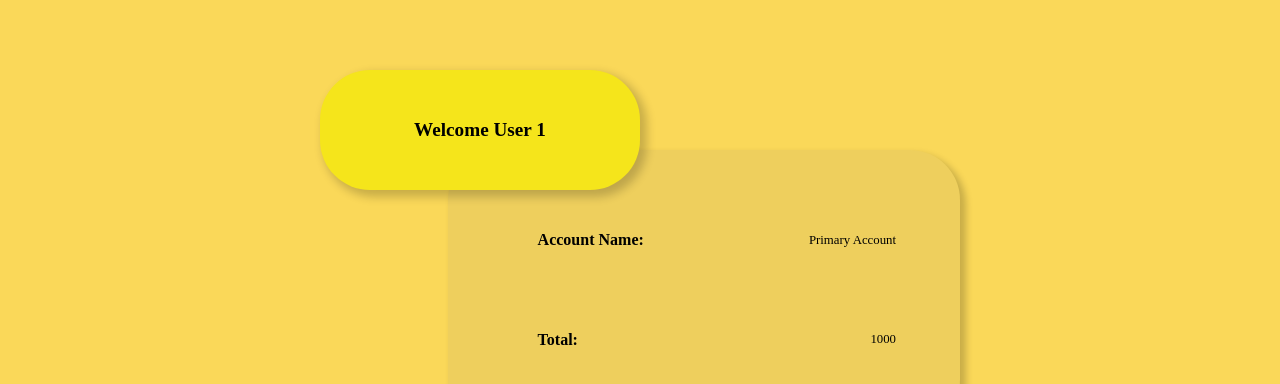
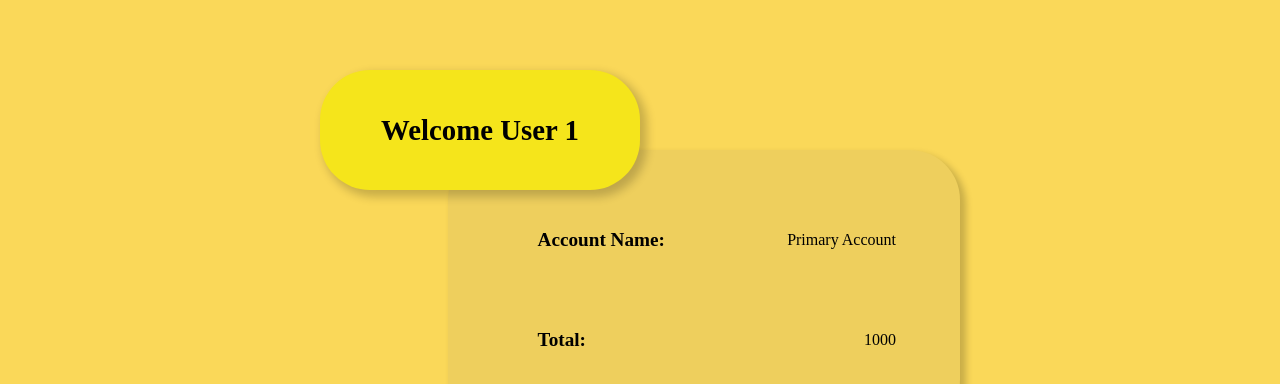
Before and after one commit to pcon92/banking-application, a React (Create React App) app: page /home-page in a window 1280 px wide. Shown: the part 130-514 px from the top of the page. Built offline with nearby package versions, Linux system fonts and the light colour scheme.

Commit message:
added XL font size for headings and fixed default checked bug

```diff
--- a/src/App.js
+++ b/src/App.js
@@ -30,7 +30,7 @@ function App() {
     ]);
 
     const [theme, setTheme] = useState(['yellow0', 'yellow1', 'yellow2']);
-    const [fontSize, setFontSize] = useState(['0.8rem', '1.0rem', '1.2rem']);
+    const [fontSize, setFontSize] = useState(['0.8rem', '1.0rem', '1.2rem', '1.8rem']);
 
 
     return (
--- a/src/components/home.js
+++ b/src/components/home.js
@@ -15,6 +15,7 @@ const Home = ({fontSize, theme, accounts}) => {
     // font sizes used in this component
     const fontSizeMed = {fontSize: `${fontSize[1]}`};
     const fontSizeLge = {fontSize: `${fontSize[2]}`};
+    const fontSizeXL = {fontSize: `${fontSize[3]}`};
 
     return (
         <>
@@ -24,19 +25,23 @@ const Home = ({fontSize, theme, accounts}) => {
             <div className={`${styles.background} ${themedStyles[theme[0]]}`}>
                 <div className={`${styles.contentBox} ${themedStyles[theme[0]]}`}>
                     <div className={`${styles.welcome} ${themedStyles[theme[1]]}`}
-                        style={fontSizeLge}>
+                        style={fontSizeXL}>
                         Welcome {dummyUserInfo.name}
                     </div>
                     <div className={`${styles.accountInfoBox} ${themedStyles[theme[2]]}`}>
                         <div className={`${styles.accountNameDiv}`}>
                             <div className={`${styles.accountName}`}
-                            style={fontSizeMed}>Account Name:</div>
-                            <div className={`${styles.accountNameValue}`}>{accounts[0].name}</div>
+                            style={fontSizeLge}>Account Name:</div>
+                            <div className={`${styles.accountNameValue}`}
+                            style={fontSizeMed}>
+                                {accounts[0].name}</div>
                         </div>
                         <div className={`${styles.accountTotalDiv}`}>
                             <div className={`${styles.accountTotal}`}
-                            style={fontSizeMed}>Total:</div>
-                            <div className={`${styles.accountTotalValue}`}>{accounts[0].total}</div>
+                            style={fontSizeLge}>Total:</div>
+                            <div className={`${styles.accountTotalValue}`}
+                            style={fontSizeMed}>
+                                {accounts[0].total}</div>
                         </div>
                     </div>
                 </div>
--- a/src/components/settings.js
+++ b/src/components/settings.js
@@ -11,7 +11,8 @@ const Settings = ( {fontSize, setFontSize, theme, setTheme}) => {
     const onChangeFontSize = (e) => {
         setFontSize([`${e.target.value*0.8}rem`,
             `${e.target.value}rem`,
-            `${e.target.value*1.2}rem`])
+            `${e.target.value*1.2}rem`,
+            `${e.target.value*1.8}rem`])
     };
 
     const onChangeTheme = (e) => {
@@ -33,11 +34,14 @@ const Settings = ( {fontSize, setFontSize, theme, setTheme}) => {
                     onChange={onChangeFontSize}>
                         <h4 style={fontSizeLge}>Font Size:</h4>
                         <label for="small" style={fontSizeMed}> Small </label>
-                        <input type="radio" id="small" value="0.8" name="fontSize" />
+                        <input type="radio" id="small" value="0.8" name="fontSize"
+                        defaultChecked={fontSize[1] === '0.8rem' ? true : false} />
                         <label for="medium" style={fontSizeMed}> Medium </label>
-                        <input type="radio" id="medium" value="1" name="fontSize" defaultChecked />
+                        <input type="radio" id="medium" value="1" name="fontSize"
+                        defaultChecked={fontSize[1] === '1.0rem' ? true : false} />
                         <label for="large" style={fontSizeMed}> Large </label>
-                        <input type="radio" id="large" value="1.2" name="fontSize" />
+                        <input type="radio" id="large" value="1.2" name="fontSize"
+                        defaultChecked={fontSize[1] === '1.2rem' ? true : false} />
                     </div>
                     <div className={styles.themeContainer}
                     onChange={onChangeTheme}>
```
